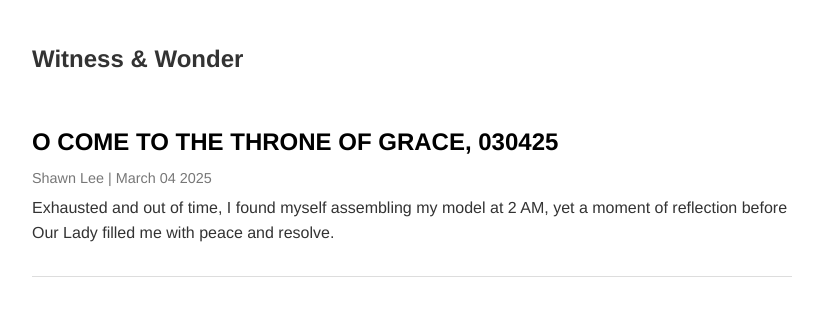
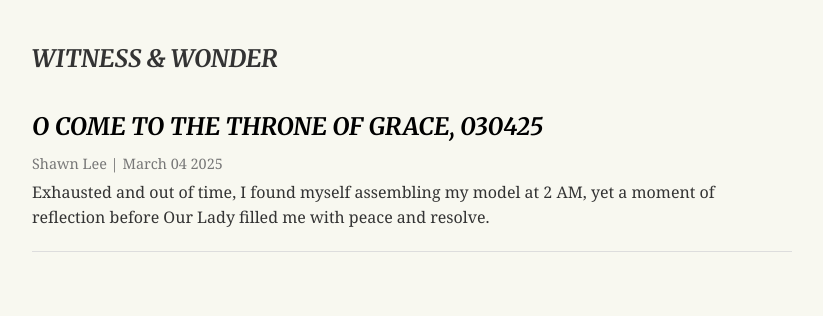
Before and after one commit to witness-and-wonder/witness-and-wonder.github.io, a Jekyll site: the page built from index.md, in a window 1280 px wide. Shown: the top 316 px of the page, without its empty margins (228-1051 px from the left). Built offline with Jekyll 4.4.1, drawn with Linux system fonts in a browser that asks for light colours.

Commit message:
change styling

```diff
--- a/assets/css/style.css
+++ b/assets/css/style.css
@@ -1,3 +1,5 @@
+@import url("https://fonts.googleapis.com/css2?family=Merriweather:ital,wght@0,400;0,700;1,400;1,700&display=swap");
+
 /* Basic Reset */
 * {
     margin: 0;
@@ -7,10 +9,10 @@
 
 /* Global Styles */
 body {
-    font-family: "Helvetica Neue", Helvetica, Arial, sans-serif;
+    font-family: Georgia, "Times New Roman", Times, serif;
     line-height: 1.6;
     color: #333;
-    background-color: #fff;
+    background-color: #f8f8f0;
     padding: 20px;
     text-align: left;
 }
@@ -21,10 +23,12 @@ body {
     padding: 20px;
 }
 
-/* Headings - same font size, differentiated by boldness */
+/* Headings - serif, italic for a retro look */
 h1,
 h2,
 h3 {
+    font-family: "Merriweather", serif;
+    font-style: italic;
     font-size: 1.5em;
     margin-bottom: 5px;
 }
@@ -41,20 +45,20 @@ h3 {
 
 /* Paragraphs */
 p {
-    margin-bottom: 15px;
+    margin-bottom: 10px;
     text-align: left;
 }
 
 /* Header (Site Title) */
 .header {
     text-align: left;
-    margin-bottom: 30px;
+    margin-bottom: 20px;
 }
 
 /* Home Page Styles */
 .home .page-title {
     font-size: 1.5em;
-    margin-bottom: 15px;
+    margin-bottom: 10px;
     font-weight: 700;
 }
 
@@ -64,7 +68,7 @@ p {
 
 .post-card {
     border-bottom: 1px solid #ddd;
-    padding: 15px 0;
+    padding: 10px 0;
     display: flex;
     flex-wrap: wrap;
 }
@@ -72,7 +76,7 @@ p {
 .post-thumbnail {
     width: 100%;
     max-width: 200px;
-    margin-right: 15px;
+    margin-right: 10px;
 }
 
 .post-thumbnail img {
@@ -117,7 +121,7 @@ p {
 }
 
 .post-page .post-meta {
-    margin-bottom: 15px;
+    margin-bottom: 10px;
 }
 
 .post-page .post-body {
--- a/index.md
+++ b/index.md
@@ -1,6 +1,6 @@
 ---
 layout: default
-title: Witness & Wonder
+title: WITNESS & WONDER
 layout_class: home
 ---
 
```
